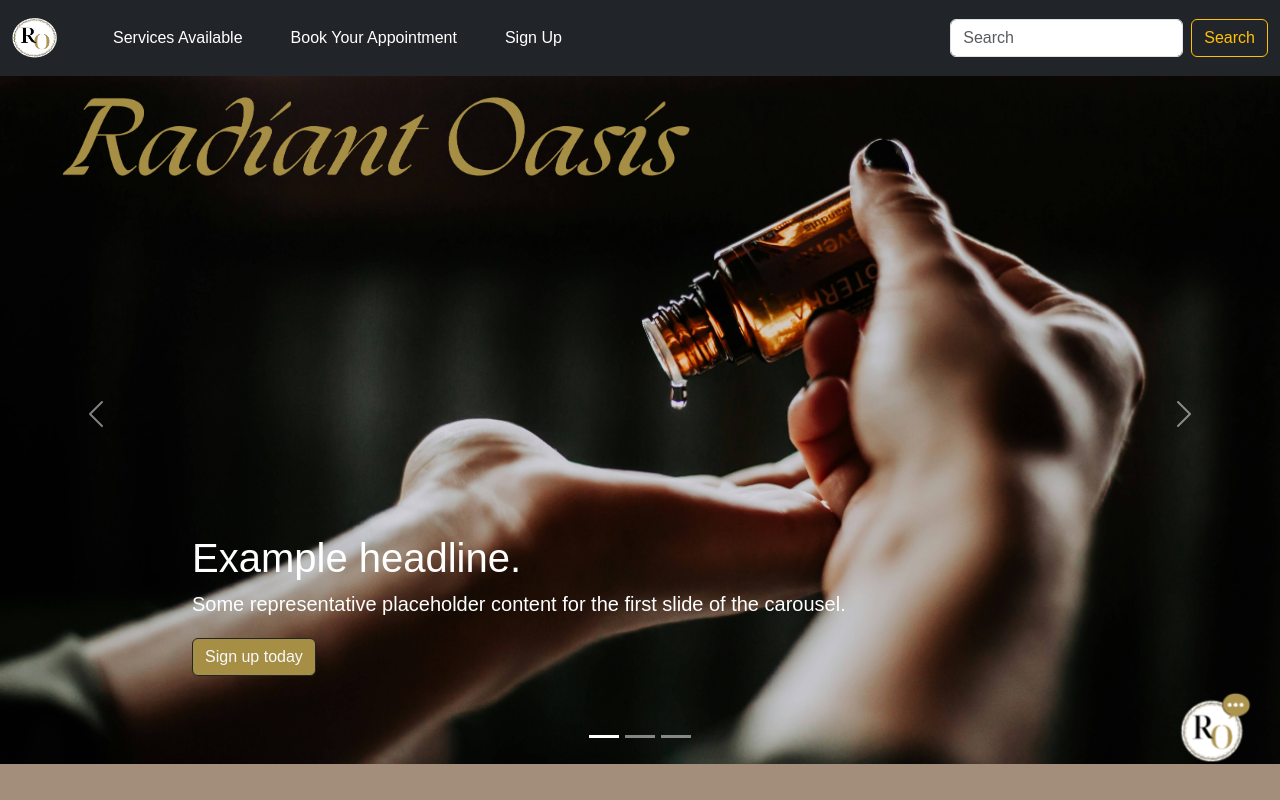
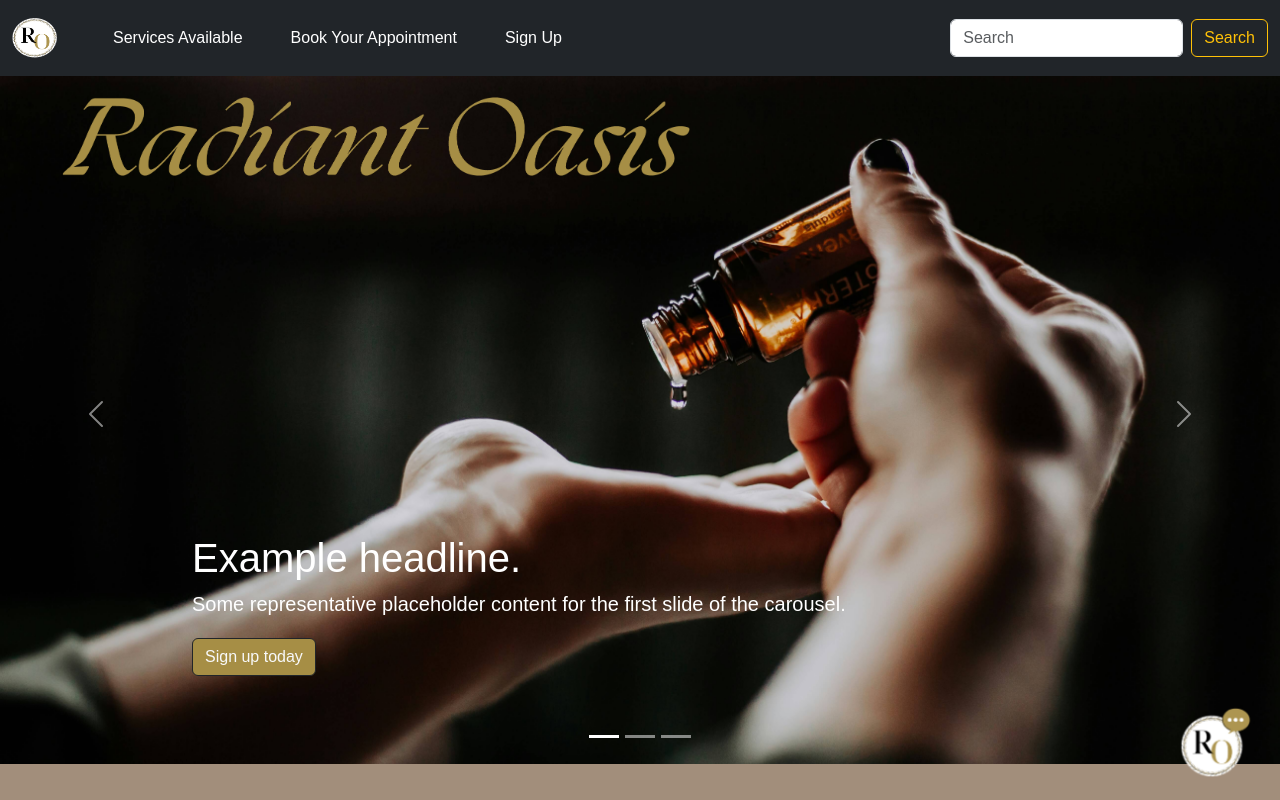
Before and after one commit to Msteven5/Radiant-Oasis-Spa, a React (Vite) app in the folder client/: page / in a window 1280 px wide. Shown: the top 800 px of the page. Built offline with nearby package versions, Linux system fonts and the light colour scheme; a web font is replaced by a local one.

Commit message:
Chatbot updated

```diff
--- a/client/src/pages/home.css
+++ b/client/src/pages/home.css
@@ -2,7 +2,7 @@
 
 .chatbot-button-container {
  position: fixed;
- top: 85%;
+ bottom: 10px;
  right: 20px;
  z-index: 9999;
 }
@@ -34,9 +34,8 @@ img {
 
 .chatbot-container {
  position: fixed;
- top: 50%;
+ bottom: 20px;
  right: 20px;
- transform: translateY(-30%);
  z-index: 10000;
 }
 
```
